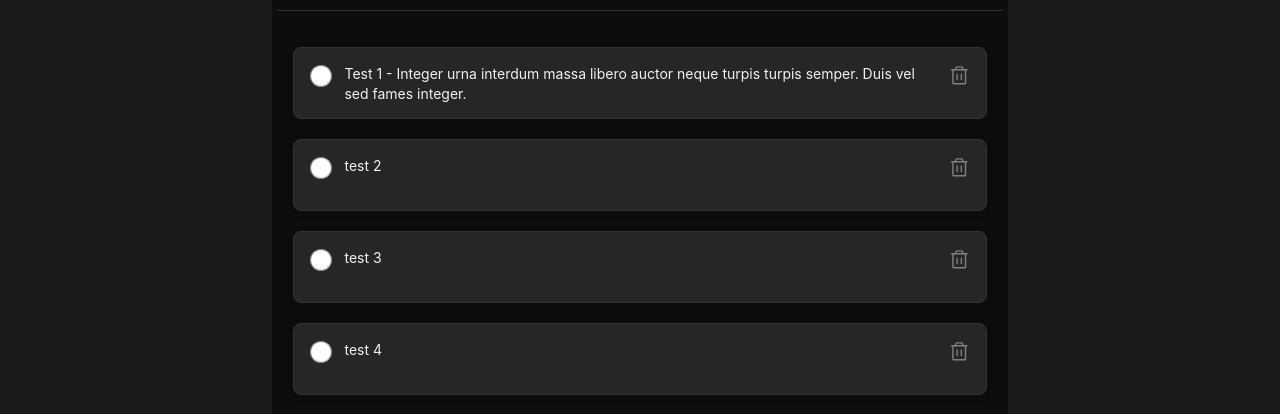
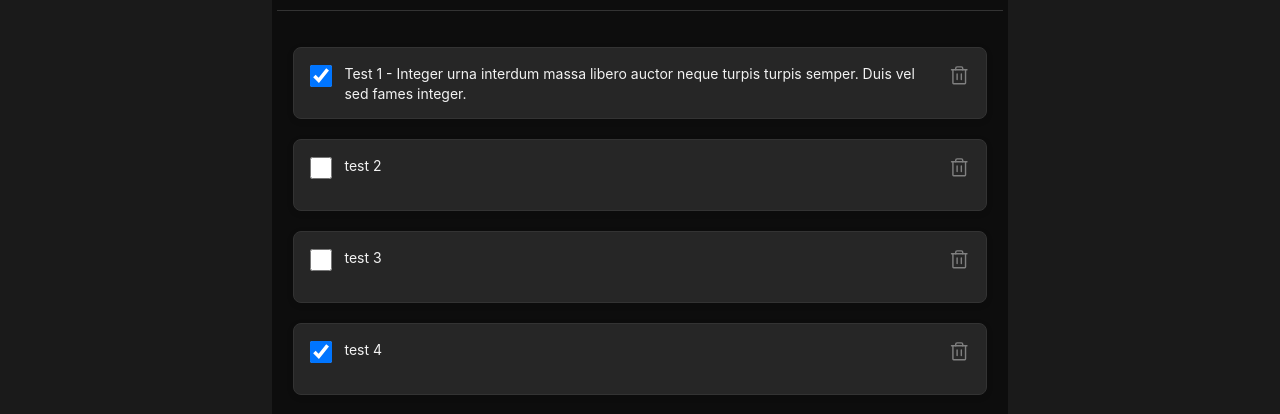
Before and after one commit to jamangueira7/to-do-list-react-ignite, a React (Vite) app: page / in a window 1280 px wide. Shown: the part 321-735 px from the top of the page. Built offline with nearby package versions, Linux system fonts and the light colour scheme.

Commit message:
mudando checkbox

```diff
--- a/src/components/Results.tsx
+++ b/src/components/Results.tsx
@@ -22,9 +22,11 @@ export function Results({ tasks }: ResultsProps) {
       </div>
 
       <div className={styles.tasks}>
-        {
-          tasks.map(task => <Tasks key={task.id} {...task}/>)
-        }
+          {
+            tasks.map(task => {
+              return <Tasks key={task.id} {...task}/>
+            })
+          }
       </div>
     </div>
   );
--- a/src/components/Search.tsx
+++ b/src/components/Search.tsx
@@ -5,7 +5,7 @@ interface SearchProps {
   searchResult: (searchValue: string) => void;
 }
 export function Search({ searchResult }: SearchProps) {
-  const [searchValue, setSearchValue] = useState('')
+  const [searchValue, setSearchValue] = useState('');
 
   function handleSearchTasksClick(event: FormEvent) {
     event.preventDefault();
@@ -18,10 +18,6 @@ export function Search({ searchResult }: SearchProps) {
     setSearchValue(event.target.value);
   }
 
-  function handleNewCommentInvalid(event: InvalidEvent<HTMLTextAreaElement>) {
-    event.target.setCustomValidity('Esse compo é obrigatório.');
-  }
-
   return(
       <form onSubmit={handleSearchTasksClick} className={styles.search}>
         <input
@@ -30,7 +26,6 @@ export function Search({ searchResult }: SearchProps) {
           name="searchValue"
           placeholder="Adicionar uma nova tarefa"
           onChange={handleSearchTasks}
-          onInvalid={handleNewCommentInvalid}
         />
         <button
           className={styles.searchButton}
--- a/src/components/Tasks.tsx
+++ b/src/components/Tasks.tsx
@@ -1,17 +1,31 @@
 import { Trash } from "phosphor-react";
 import styles from "./Tasks.module.css";
-import {TasksProps} from "../App";
+import { TasksProps } from "../App";
+import {useState} from "react";
 
 
 export function Tasks({ id, description, done } : TasksProps ) {
+  const [checked, setChecked] = useState(done);
 
-
+  function handleOnChangeDoneCheckbox() {
+    setChecked(!checked);
+  }
 
   return(
     <div className={styles.container}>
-      <input type="radio" id="html" name="fav_language" value="HTML" />
+      <input
+        type="checkbox"
+        checked={checked}
+        onChange={handleOnChangeDoneCheckbox}
+        id={id.toString()}
+        name="tasks"
+        value={id}
+      />
       <span className={styles.description}>{description}</span>
-      <Trash size={24} color="#808080"/>
+      <Trash
+        size={24}
+        color="#808080"
+      />
     </div>
   );
 }
```
